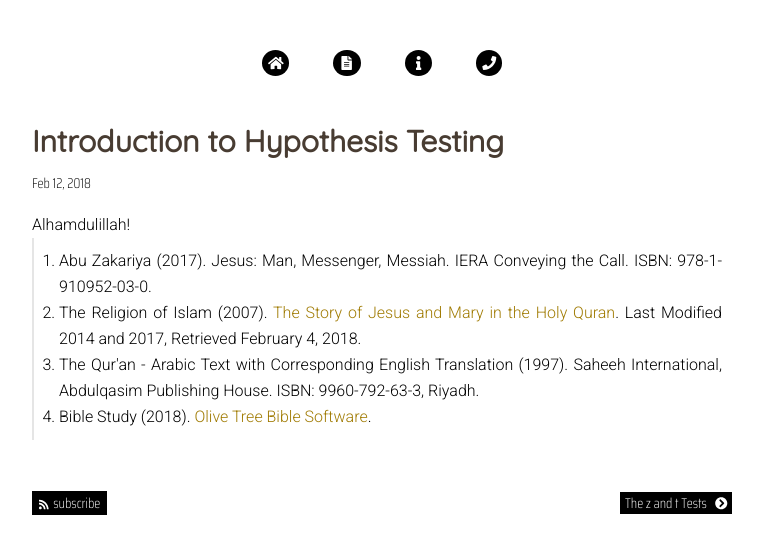
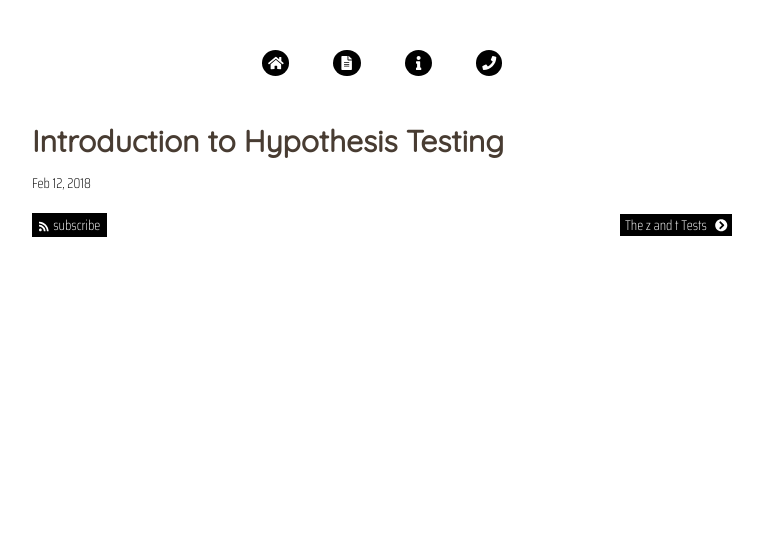
Before and after one commit to al-ilm/al-ilm.github.io, a Jekyll site: the page built from _posts/2018-2-13-Introduction-to-Hypothesis-Testing.html, in a window 1280 px wide. Shown: the top 554 px of the page, without its empty margins (258-1021 px from the left). Built offline with Jekyll 4.4.1, drawn with Linux system fonts in a browser that asks for light colours; nearby versions of some CDN libraries; some web fonts are replaced; comment, search, counter and statistics services are not loaded.

Commit message:
deleted entries

```diff
--- a/_posts/2018-2-13-Introduction-to-Hypothesis-Testing.html
+++ b/_posts/2018-2-13-Introduction-to-Hypothesis-Testing.html
@@ -5,12 +5,3 @@ date:   2018-2-13 1:00:00 +0800
 categories: Statistics Inference Hypothesis Test Introduction
 comments: true
 ---
-<span class="tooltip">Alhamdulillah!<span class="tooltiptext">Arabic for "Praise be to God", Muslim common phrase.</span></span>
-<div class="reference">
-    <ol>
-        <li>Abu Zakariya (2017). Jesus: Man, Messenger, Messiah. IERA Conveying the Call. ISBN: 978-1-910952-03-0.</li>
-        <li>The Religion of Islam (2007). <a href="https://www.islamreligion.com/articles/621/viewall/story-of-jesus-and-mary-in-holy-quran/">The Story of Jesus and Mary in the Holy Quran</a>. Last Modified 2014 and 2017, Retrieved February 4, 2018.</li>
-        <li>The Qur'an - Arabic Text with Corresponding English Translation (1997). Saheeh International, Abdulqasim Publishing House. ISBN: 9960-792-63-3, Riyadh.</li>
-        <li>Bible Study (2018). <a href="https://www.olivetree.com/">Olive Tree Bible Software</a>.</li>
-    </ol>
-</div>
```
